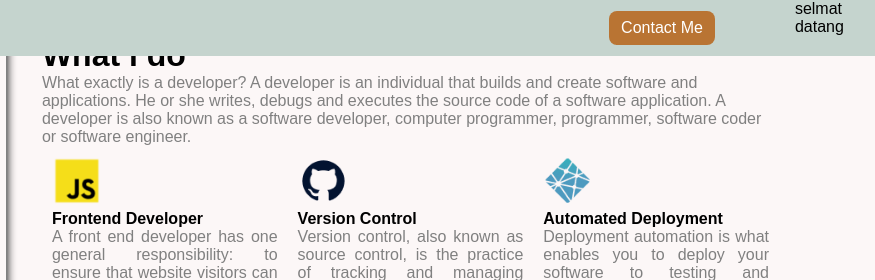
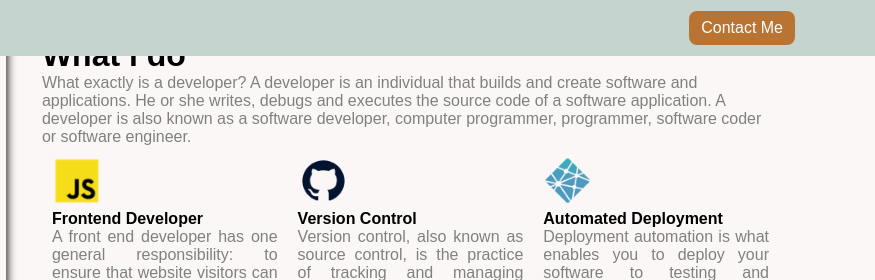
Before and after one commit to ardiprasetia/personal-web-b30, a plain HTML site: page index.html in a window 1280 px wide. Shown: the top 280 px of the page, 405-1280 px from the left. Drawn offline with Linux system fonts and the light colour scheme.

Commit message:
delete tag p in index.html

```diff
--- a/index.html
+++ b/index.html
@@ -26,7 +26,6 @@
         <div class="right">
             <a href="contact.html">Contact Me</a>
         </div>
-<p>selmat datang</p>
     </nav>
 
     <div class="container">
```
